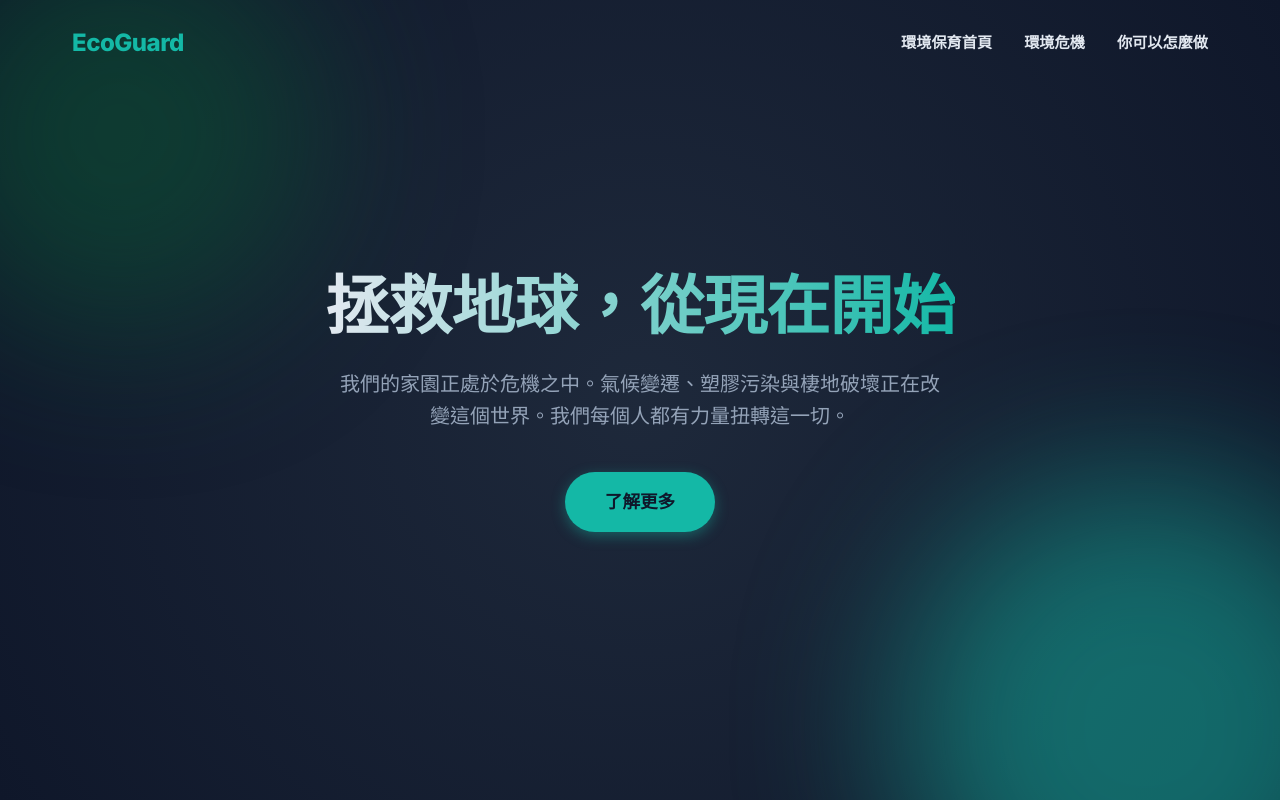
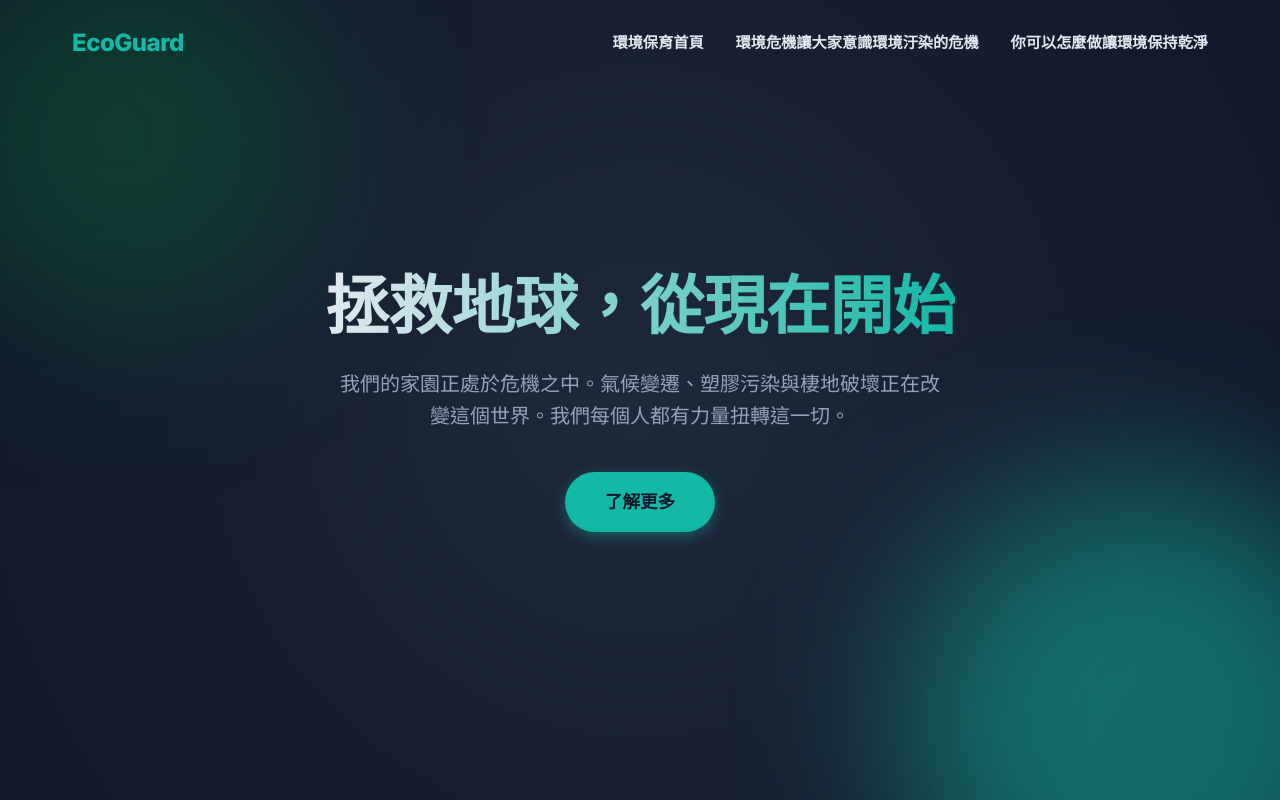
Before and after one commit to milly1110ning-dot/Environment-3, a plain HTML site: page index.html in a window 1280 px wide. Shown: the top 800 px of the page. Drawn offline with Linux system fonts and the light colour scheme.

Commit message:
0987654321

```diff
--- a/index.html
+++ b/index.html
@@ -18,8 +18,8 @@
             <a href="#" class="logo">EcoGuard</a>
             <ul class="nav-links">
                 <li><a href="#home">環境保育首頁</a></li>
-                <li><a href="#impacts">環境危機</a></li>
-                <li><a href="#solutions">你可以怎麼做</a></li>
+                <li><a href="#impacts">環境危機讓大家意識環境汙染的危機</a></li>
+                <li><a href="#solutions">你可以怎麼做讓環境保持乾淨</a></li>
             </ul>
         </div>
     </nav>
```
